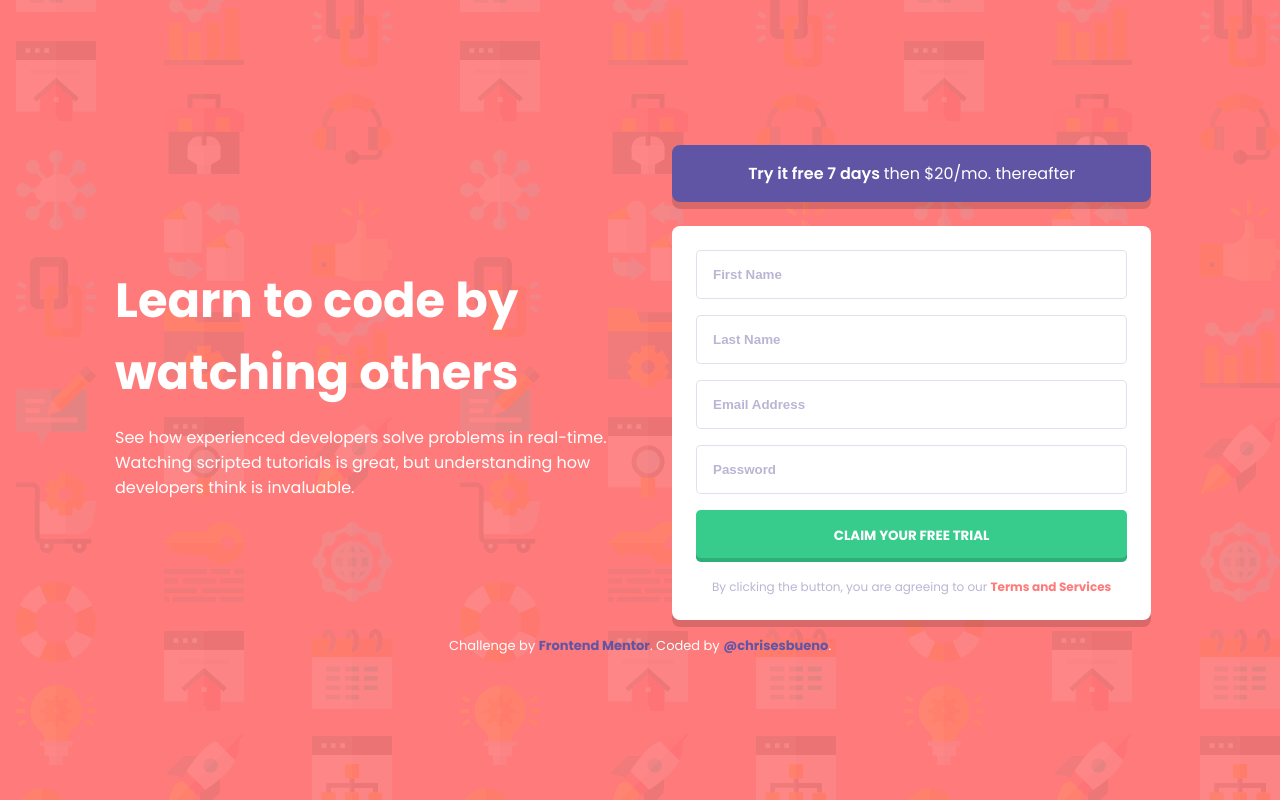
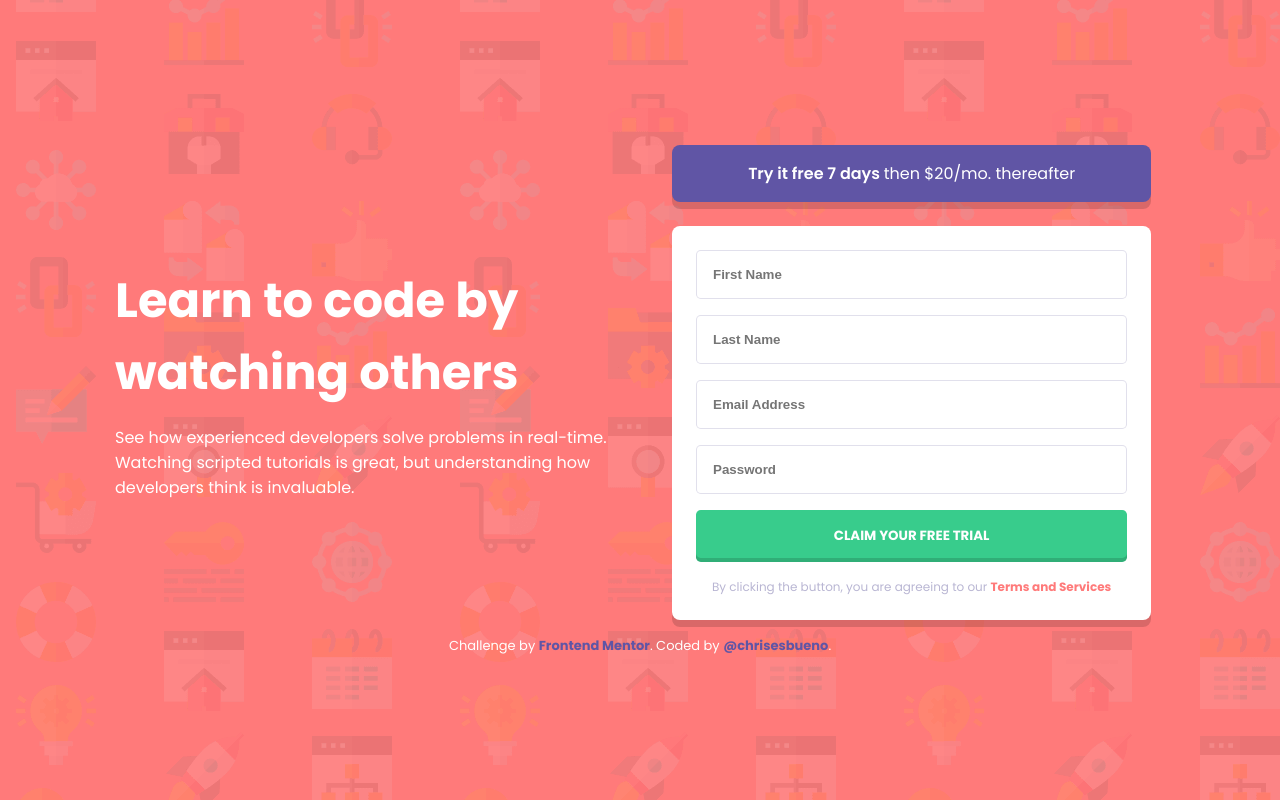
Before and after one commit to Chrisesbueno/signup-form, a plain HTML site: page index.html in a window 1280 px wide. Drawn offline with Linux system fonts and the light colour scheme.

Commit message:
Proyecto Sign-up Form: Commit 05

```diff
--- a/css/style.css
+++ b/css/style.css
@@ -65,9 +65,9 @@ body {
     color: var(--dark-blue);
     font-weight: 700;
 }
-.form div input::placeholder {
+/* .form div input::placeholder {
     color: var(--grayish-blue);
-}
+} */
 #button {
     width: 100%;
     padding: 1rem;
```
